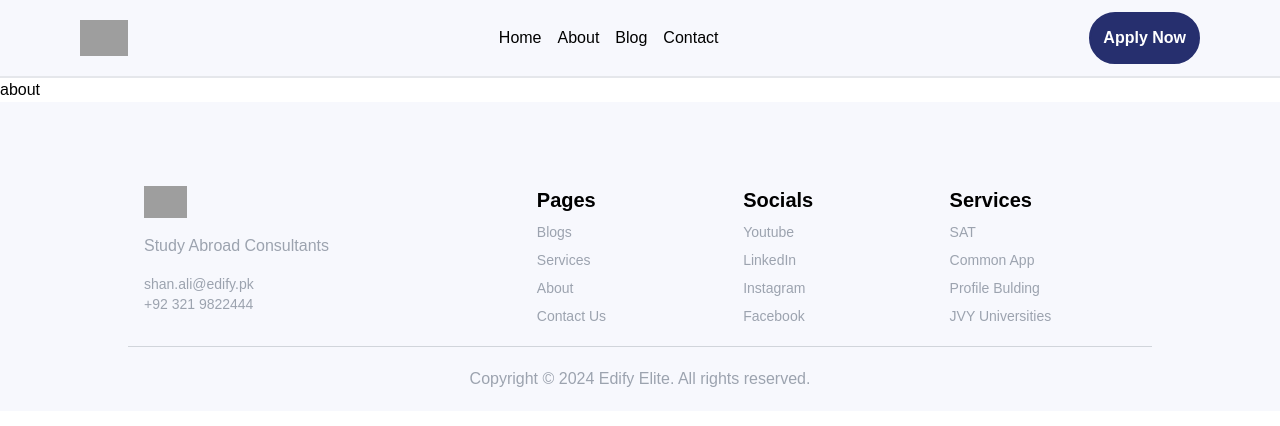
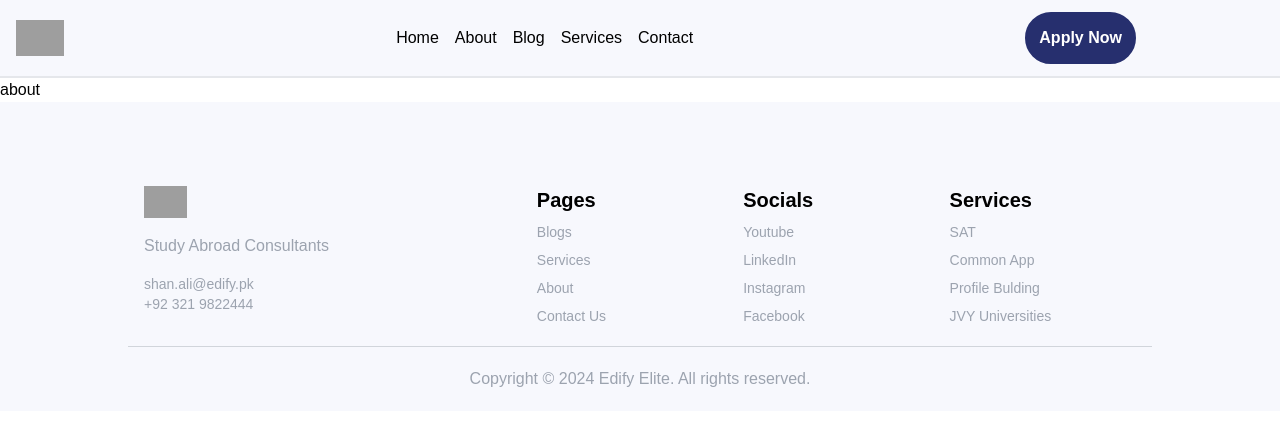
Before and after one commit to intrestingcodding/edify, a Next.js app: page /about-us in a window 1280 px wide. Shown: the top 426 px of the page. Built offline with nearby package versions, Linux system fonts and the light colour scheme; grey boxes are pictures that could not be loaded.

Commit message:
add droup down

```diff
--- a/src/app/globals.css
+++ b/src/app/globals.css
@@ -1,7 +1,6 @@
 @tailwind base;
 @tailwind components;
 @tailwind utilities;
-
 
 * {
   font-family: Arial, Helvetica, sans-serif;
@@ -9,8 +8,6 @@
   padding: 0;
   margin: 0;
 }
-
-:root{
-  --primaryColor:"#262f6e",
-  --lightWhite:"#f7f8fd",
+.heading {
+  @apply text-red-500;
 }
--- a/src/components/Navbar.jsx
+++ b/src/components/Navbar.jsx
@@ -9,8 +9,8 @@ import Button from "./Button";
 const Navbar = () => {
   const [open, setOpen] = useState(false);
   return (
-    <div className="bg-[#f7f8fd] border-b-2">
-      <div className="bg-[#f7f8fd]  top-0 z-auto max-w-6xl mx-auto ">
+    <div className="bg-[#f7f8fd] border-b-2 sticky top-0 z-[9999]">
+      <div className="bg-[#f7f8fd]   max-w-6xl mx-autof ">
         <div className="flex justify-between items-center max-w-[100%] m-auto bg-[#f7f8fd]  py-3 px-4 ">
           <img
             className="h-9 "
@@ -19,7 +19,7 @@ const Navbar = () => {
           />
           <div
             className={`${open ? "translate-x-0" : "-translate-x-[120%]"
-              } flex gap-4 md:gap-8 md:relative transition-all duration-500  absolute md:translate-x-0 flex-col inset-0 md:flex-row bg-[#f7f8fd] md:bg-transparent px-4 `}
+              } flex gap-4 md:gap-8 md:relative transition-all duration-500  absolute md:translate-x-0 flex-col inset-0 md:flex-row bg-[#f7f8fd] h-screen md:h-auto md:w-auto  md:bg-transparent px-4 top-0 left-0 w-screen z-[999999] `}
           >
             <div className="md:hidden border-b-2  bg-[#f7f8fd] py-3 ">
               <div className=" border h-9 w-9 flex justify-center float-right items-center bg-[#262f6e] rounded-[8px] ">
@@ -36,6 +36,18 @@ const Navbar = () => {
               <Link className="hover:text-[#262f6e]" href="/">Home</Link>
               <Link className="hover:text-[#262f6e]" href="/about">About</Link>
               <Link className="hover:text-[#262f6e]" href="/blog">Blog</Link>
+
+              <div className="group inline-block cursor-pointer">
+                <div className="relative group ">Services</div>
+                <div className="md:absolute group-hover:opacity-100 pointer-events-none md:opacity-0 group-hover:pointer-events-auto translate-y-0 md:translate-y-5 group-hover:translate-y-0 transition-all duration-500 pt-4 max-w-96 ">
+                  <div className=" gap-2 flex flex-col min-w-[200px] px-3 py-2 bg-gray-300   ">
+                    <Link className="hover:text-[#262f6e]" href="/blog">Web Develphement</Link>
+                    <Link className="hover:text-[#262f6e]" href="/blog">App Develphement</Link>
+                    <Link className="hover:text-[#262f6e]" href="/blog">Blog Application</Link>
+                    <Link className="hover:text-[#262f6e]" href="/blog">Dasktop Application</Link>
+                  </div>
+                </div>
+              </div>
               <Link className="hover:text-[#262f6e]" href="/contact">Contact</Link>
             </div>
           </div>
```
